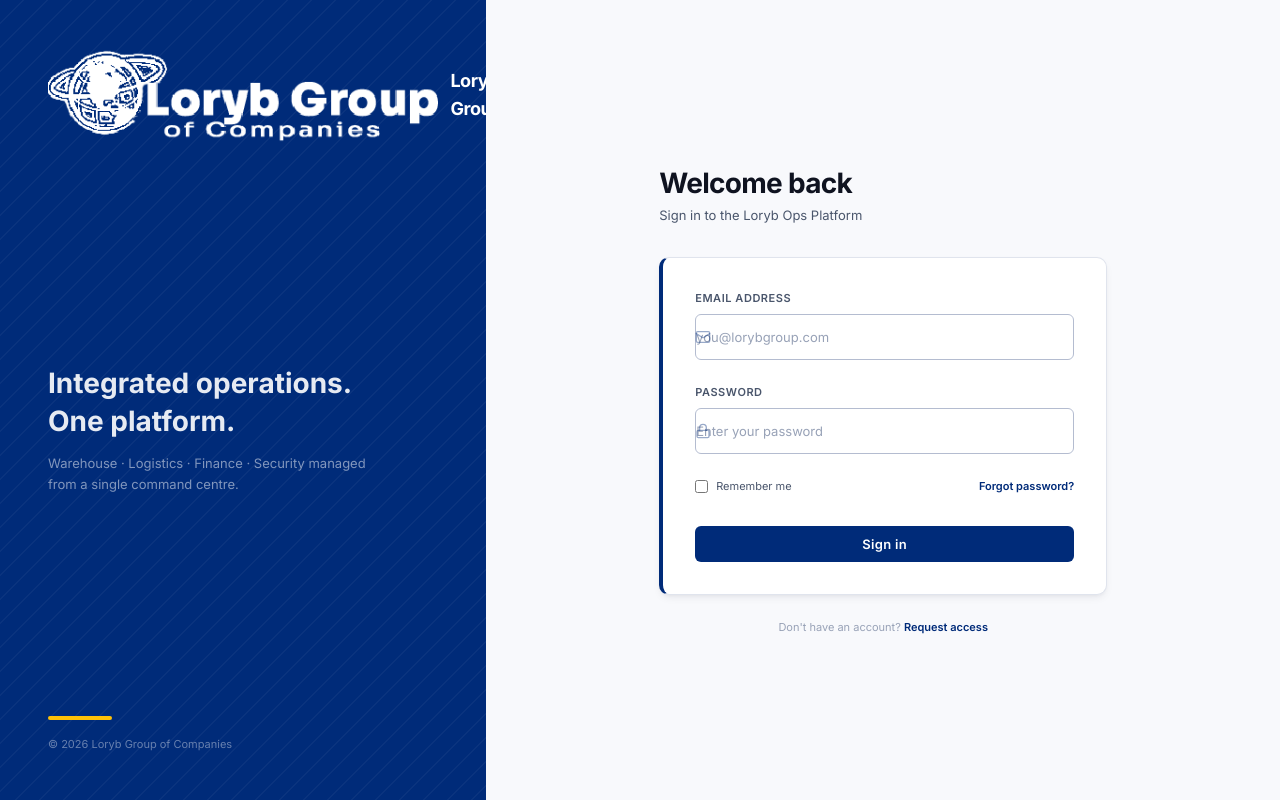
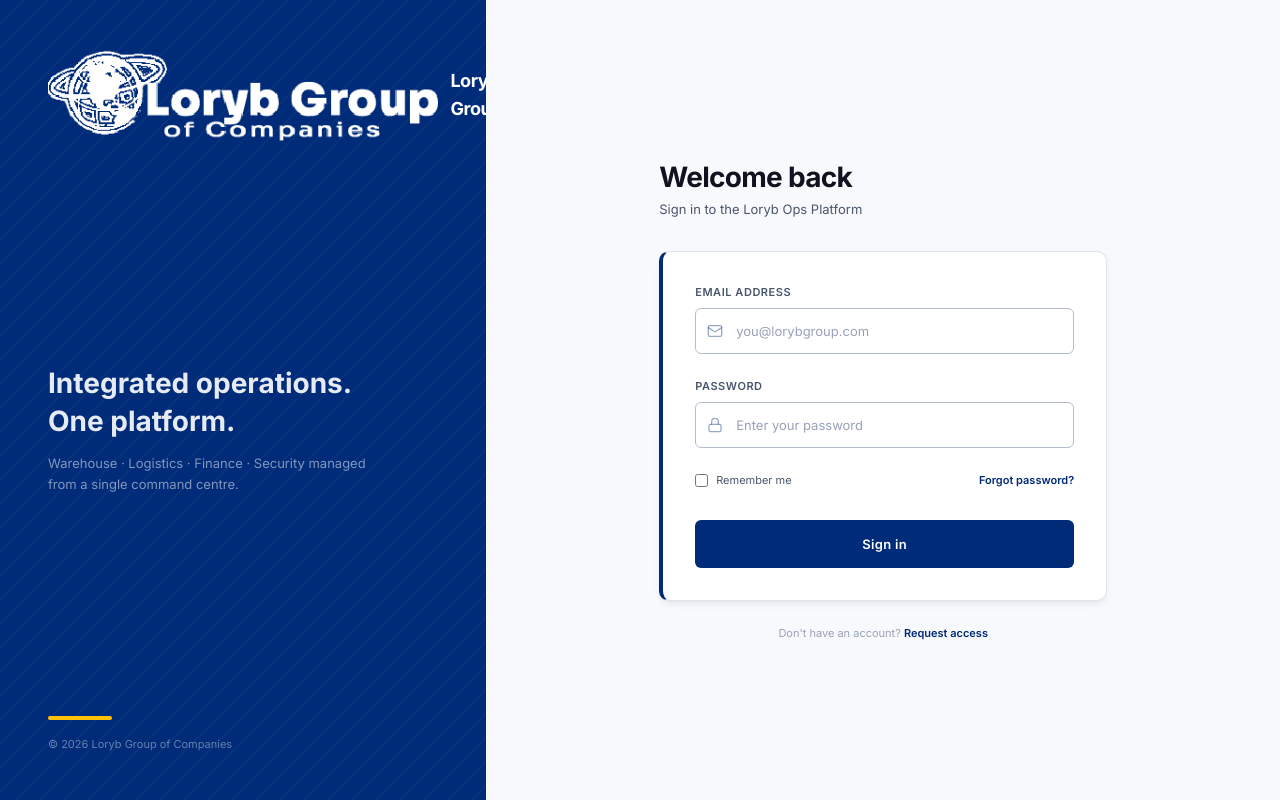
Before and after one commit to koredeowoblow/Loryb_Group, a React (Vite) app: page /#/login in a window 1280 px wide. Built offline with nearby package versions, Linux system fonts and the light colour scheme.

Commit message:
Update login.tsx

```diff
--- a/src/routes/login.tsx
+++ b/src/routes/login.tsx
@@ -40,7 +40,7 @@
       <div className="relative">
         <Icon
           size={16}
-          className="absolute left-3.5 top-1/2 -translate-y-1/2 text-primary/40 pointer-events-none"
+          className="absolute left-3 top-1/2 -translate-y-1/2 text-primary/40 pointer-events-none"
         />
         <input
           id={id}
@@ -51,7 +51,7 @@
           value={value}
           onChange={(e) => onChange(e.target.value)}
           className="
-            w-full pl-10 pr-4 py-3 text-sm
+            w-full pl-[40px] pr-4 py-3 text-sm
             bg-white border rounded-sm
             text-text-primary placeholder:text-gray-400
             transition-colors
@@ -253,7 +253,7 @@
                 <button
                   type="submit"
                   disabled={loading}
-                  className="btn btn-primary w-full py-3.5 mt-2 justify-center font-semibold tracking-wide disabled:opacity-60"
+                  className="btn btn-primary w-full py-[14px] mt-2 justify-center font-semibold tracking-wide disabled:opacity-60"
                 >
                   {loading ? (
                     <span className="flex items-center gap-2">
```
